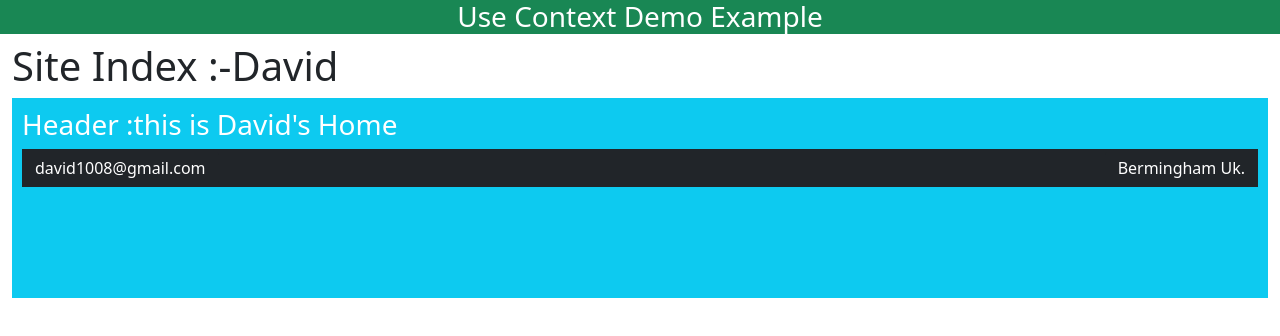
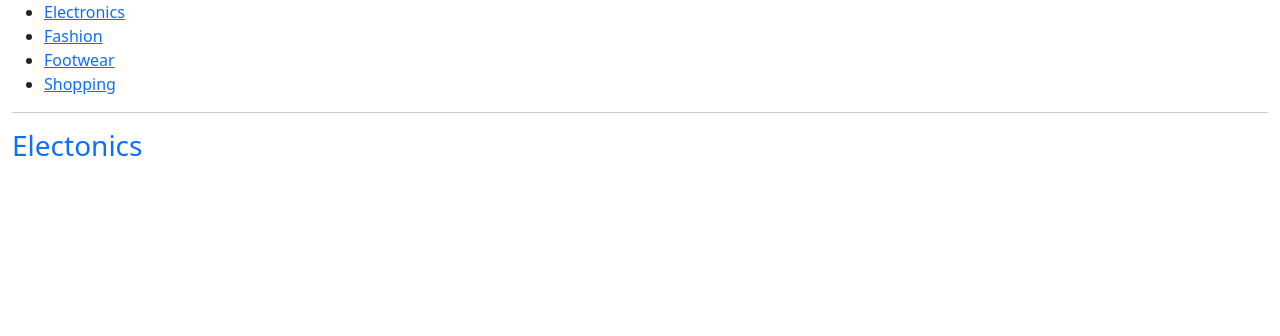
Before and after one commit to sjoshi704/ReactShopping-SS, a React (Create React App) app: page /electronics in a window 1280 px wide. Shown: the top 336 px of the page. Built offline with nearby package versions, Linux system fonts and the light colour scheme.

Commit message:
router added

```diff
--- /dev/null
+++ b/src/Shopping/Electonics.js
@@ -0,0 +1,9 @@
+import React from 'react'
+
+export default function Electonics() {
+    return <>
+        <div>
+            <h3 className='text-primary'> Electonics</h3>
+        </div>
+    </>
+}
--- /dev/null
+++ b/src/Shopping/Fashion.js
@@ -0,0 +1,9 @@
+import React from 'react'
+
+export default function Fashion() {
+    return <>
+        <div>
+            <h3 className='text-danger'> Fashion</h3>
+        </div>
+    </>
+}
--- /dev/null
+++ b/src/Shopping/Footwear.js
@@ -0,0 +1,9 @@
+import React from 'react'
+
+export default function Footwear() {
+    return <>
+        <div>
+            <h3 className='text-dark'> Footwear</h3>
+        </div>
+    </>
+}
--- /dev/null
+++ b/src/Shopping/ShoppingIndex.js
@@ -0,0 +1,30 @@
+import React from 'react'
+import { BrowserRouter as Router, Routes, Route, Link } from 'react-router-dom'
+import Electonics from './Electonics'
+import Fashion from './Fashion'
+import Footwear from './Footwear'
+import { ShoppingComponent } from '../Components/ShoppingComponent'
+
+export default function ShoppingIndex() {
+    return (
+        <div className="container-fluid">
+            <Router>
+                <ul>
+                    <li><Link to="/electronics">Electronics</Link></li>
+                    <li><Link to="/fashion">Fashion</Link></li>
+                    <li><Link to="/footwear">Footwear</Link></li>
+                    <li><Link to="/shopping">Shopping</Link></li>
+
+                </ul>
+                <hr />
+                <Routes>
+                    <Route path='/electronics' element={<Electonics />} />
+                    <Route path='/fashion' element={<Fashion />} />
+                    <Route path='/footwear' element={<Footwear />} />
+                    <Route path='/shopping' element={<ShoppingComponent />} />
+
+                </Routes>
+            </Router>
+        </div>
+    )
+}
--- a/src/index.js
+++ b/src/index.js
@@ -20,6 +20,7 @@ import { FormikValidations } from './FormHandling/FormikValidations';
 import { FormikYUPValidations } from './FormHandling/YUPValidations/FormikYUPValidations';
 import YUPFormikComponent from './FormHandling/YUPValidations/YUPFormikComponent';
 import { ContextDemo } from './HOOKS/UseContextHook/ContextDemo';
+import ShoppingIndex from './Shopping/ShoppingIndex';
 
 
 
@@ -55,7 +56,9 @@ root.render(
 
  {/* <YUPFormikComponent></YUPFormikComponent> */}
 
- <ContextDemo> </ContextDemo>
+ {/* <ContextDemo> </ContextDemo> */}
+
+ <ShoppingIndex> </ShoppingIndex>
   </React.StrictMode>
 );
 
```
